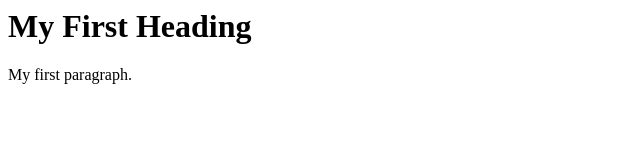
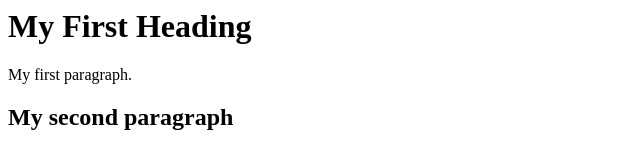
Before and after one commit to sethu90/GithubLearning, a plain HTML site: page index.html in a window 1280 px wide. Shown: the whole page, without its empty margins (0-640 px from the left). Drawn offline with Linux system fonts and the light colour scheme.

Commit message:
Update index.html
added h2 tag

```diff
--- a/index.html
+++ b/index.html
@@ -3,6 +3,6 @@
 
 <h1>My First Heading</h1>
 <p>My first paragraph.</p>
-
+  <H2>My second paragraph</h2>
 </body>
 </html>
```
